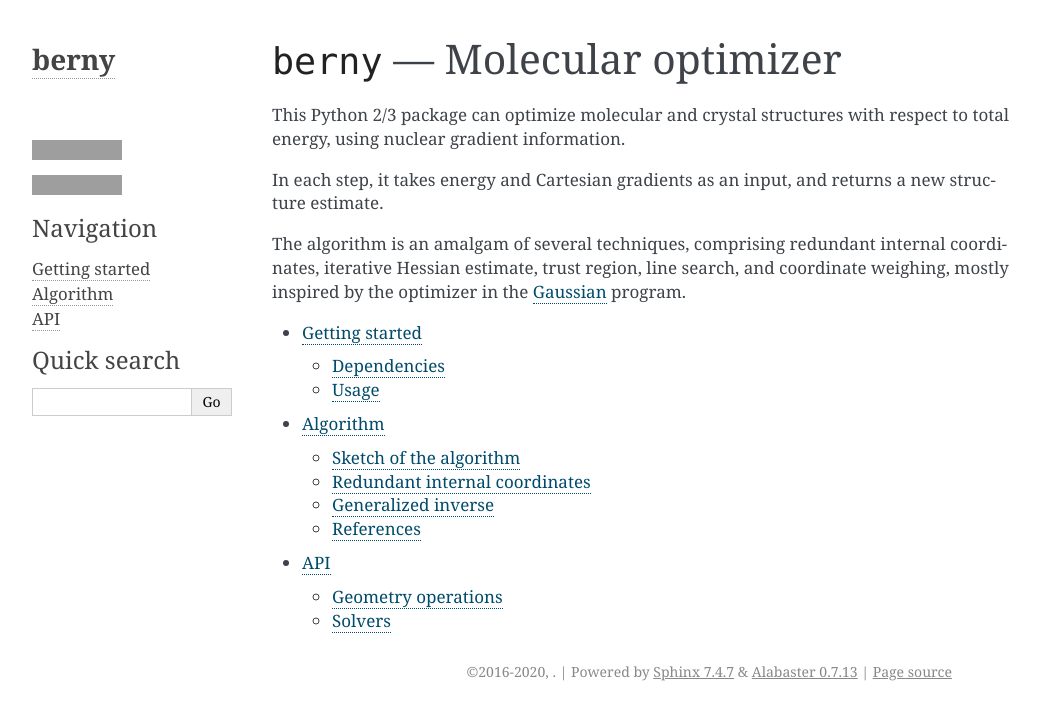
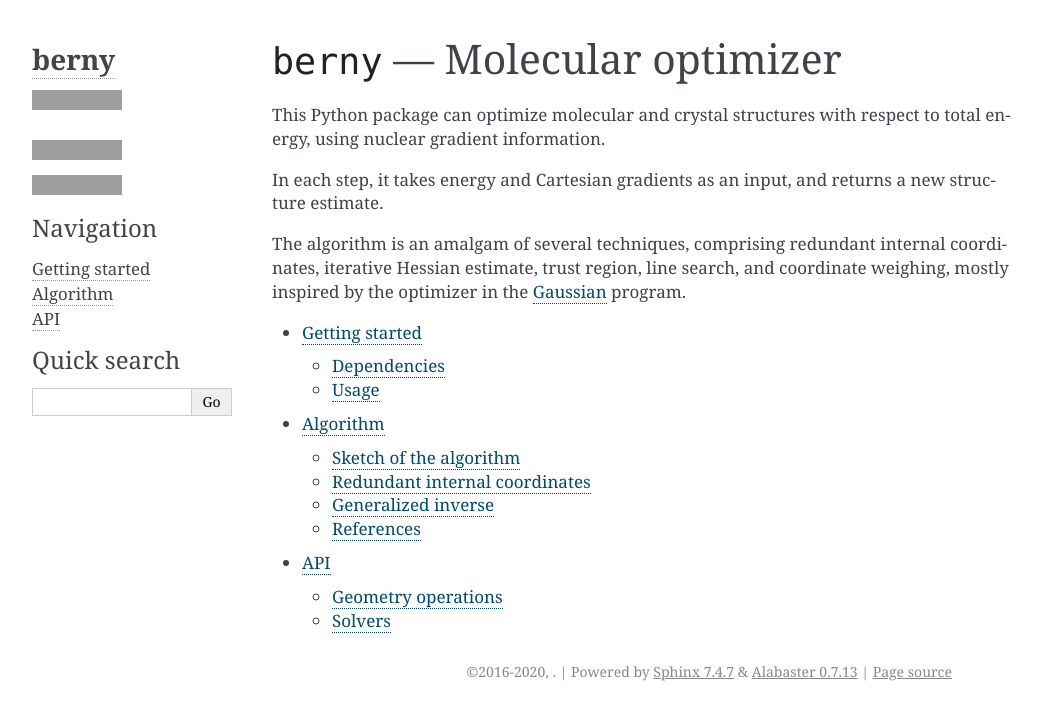
Before and after one commit to jhrmnn/pyberny, a Sphinx documentation site: the page built from docs/index.rst, in a window 1280 px wide, cut to the strip 0-720 px from the top of the page. Shown: the whole strip, without its empty margins (108-1148 px from the left). Built offline with Sphinx 7.4.7, drawn with Linux system fonts in a browser that asks for light colours; formulas are drawn with MathJax 3; the version number is read from the project's files by our own code; grey boxes are pictures that could not be loaded.

Commit message:
drop python 2 from docs

```diff
--- a/docs/getting-started.rst
+++ b/docs/getting-started.rst
@@ -4,7 +4,7 @@
 Dependencies
 ------------
 
-Python 2.7 or >=3.5 with Numpy
+Python >=3.5 with Numpy.
 
 Usage
 -----
--- a/docs/index.rst
+++ b/docs/index.rst
@@ -1,7 +1,7 @@
 ``berny`` — Molecular optimizer
 ===============================
 
-This Python 2/3 package can optimize molecular and crystal structures
+This Python package can optimize molecular and crystal structures
 with respect to total energy, using nuclear gradient information.
 
 In each step, it takes energy and Cartesian gradients as an input, and
```
